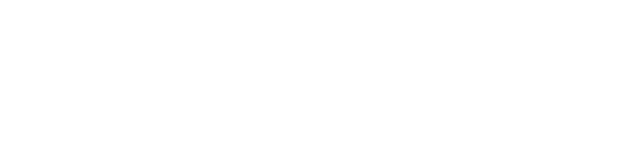
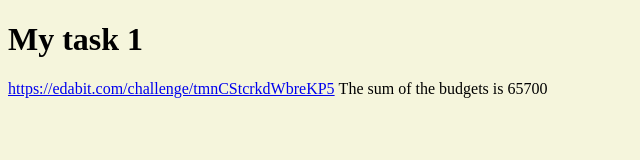
Before and after one commit to MSH2020/BudgetEdabit, a plain HTML site: page index.html in a window 1280 px wide. Shown: the whole page, without its empty margins (0-640 px from the left). Drawn offline with Linux system fonts and the light colour scheme.

Commit message:
Task done

```diff
--- a/css/styles.css
+++ b/css/styles.css
@@ -0,0 +1,7 @@
+* {
+    background-color: beige;
+}
+
+p {
+    display: inline;
+}
--- a/index.html
+++ b/index.html
@@ -13,6 +13,13 @@
 </head>
 
 <body>
+<h1>My task 1</h1>
+
+<a href="https://edabit.com/challenge/tmnCStcrkdWbreKP5">https://edabit.com/challenge/tmnCStcrkdWbreKP5</a>
+
+
+<p>The sum of the budgets is </p><p id="sumBudgetsValue"></p>
+
 
 
 
--- a/js/scripts.js
+++ b/js/scripts.js
@@ -0,0 +1,20 @@
+
+var array1 = [
+    { name: "John", age: 21, budget: 23000 },
+    { name: "Steve",  age: 32, budget: 40000 },
+    { name: "Martin",  age: 16, budget: 2700 }
+  ];
+
+function getBudgets(arr) {
+	var sumBudgets = 0;
+	for (i=0; i<arr.length; i++){
+		var budget=arr[i];
+		sumBudgets += arr[i].budget;
+    }
+    return sumBudgets;
+
+}
+
+console.log (getBudgets(array1));
+
+document.getElementById("sumBudgetsValue").innerHTML = getBudgets(array1);
```
